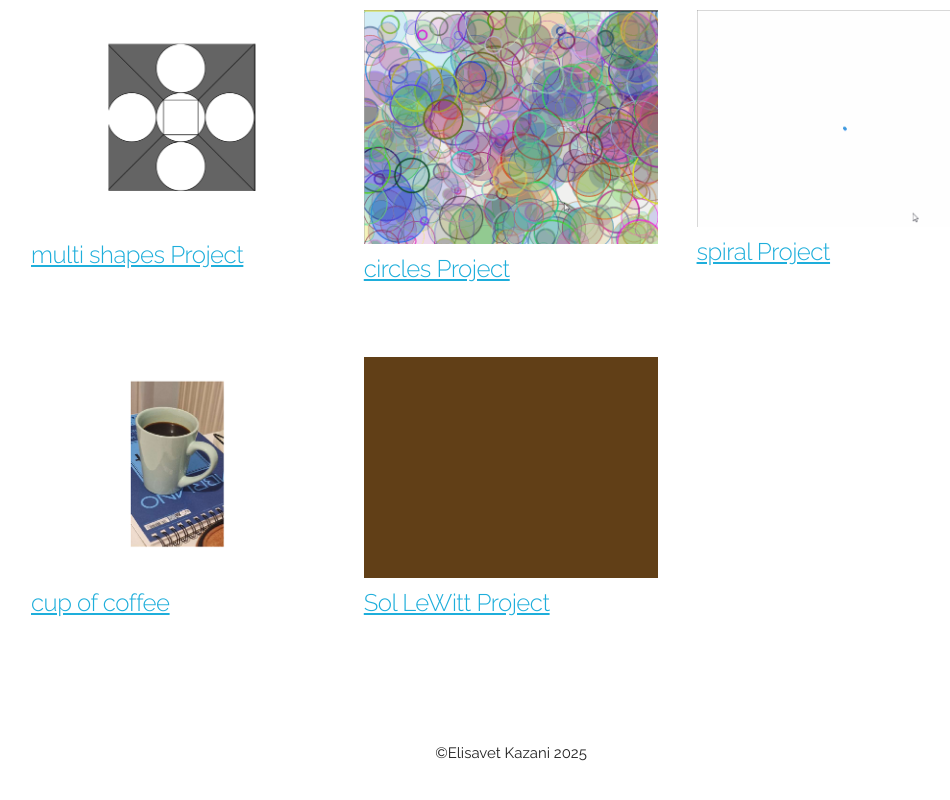
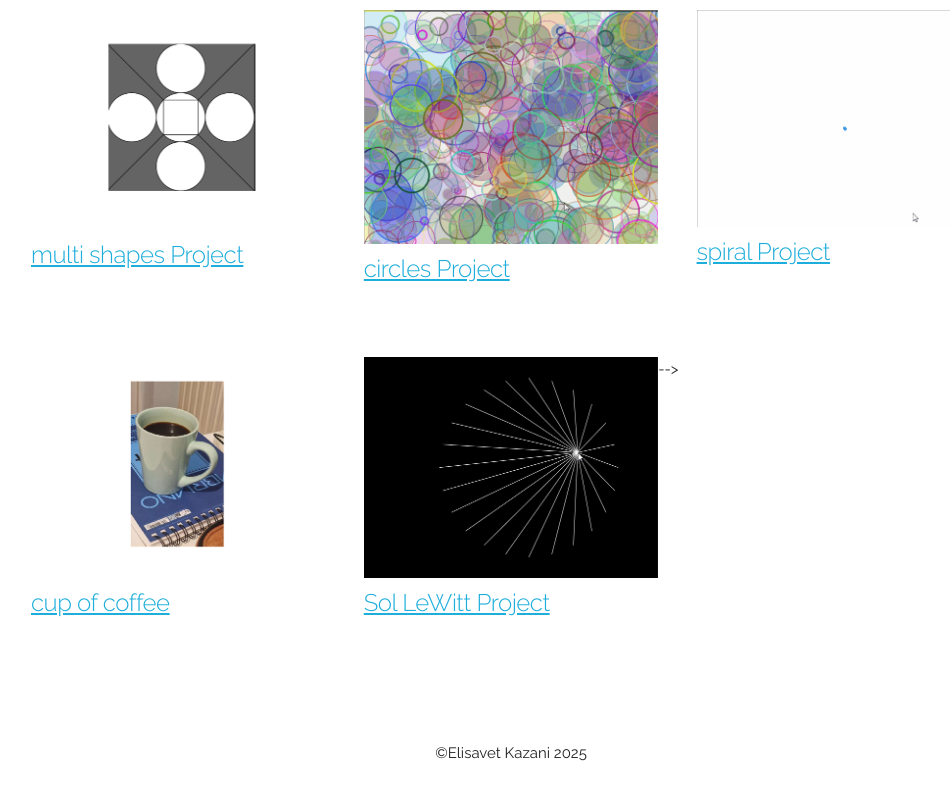
Before and after one commit to elisakazani/04_webpage_template_using_skeleton, a plain HTML site: page index.html in a window 1280 px wide. Shown: the part 526-1326 px from the top of the page, without its empty margins (129-1079 px from the left). Drawn offline with Linux system fonts and the light colour scheme.

Commit message:
change image, project titles and url

```diff
--- a/index.html
+++ b/index.html
@@ -59,10 +59,11 @@
         <img src="images/cupofcoffee.png" class ="scale-with-grid">
         <a href="pdfs/1ergasia-pliroforikis_kazani_ar24612.pdf" target="_blank"><h5>cup of coffee</h5></a>
       </div>
-      <div class="four columns">
-        <img src="images/brown.png" class ="scale-with-grid"> <!-- άλλαξε την εικόνα!! -->
-        <a href="..." target="_blank"><h5>Sol LeWitt Project</h5></a> <!-- άλλαξε το url!! -->
-      </div>
+
+         <div class="four columns">
+        <img src="images/lewitt.png" class ="scale-with-grid">
+        <a href="https://editor.p5js.org/elisakazani/full/w6BjHEC5p" target="_blank"><h5>Sol LeWitt Project</h5></a>
+      </div> -->
       <!-- <div class="four columns">
         <img src="images/green.png" class ="scale-with-grid">
         <h5>Green Project</h5>
```
Also changed, not shown: images/lewitt.png (added).
